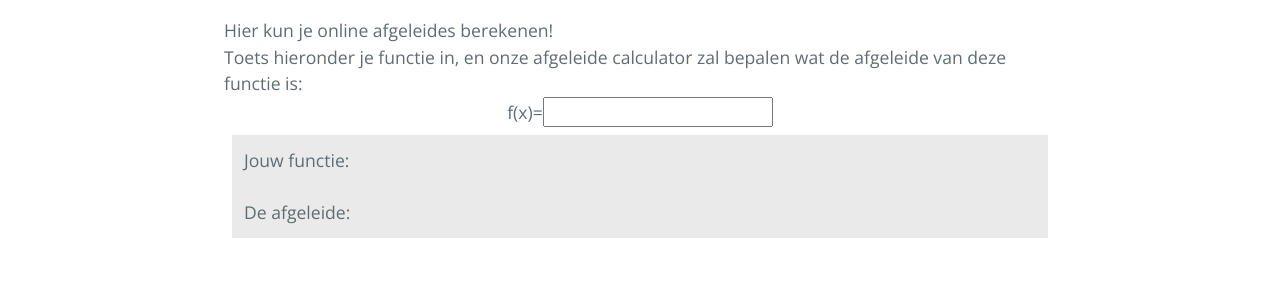
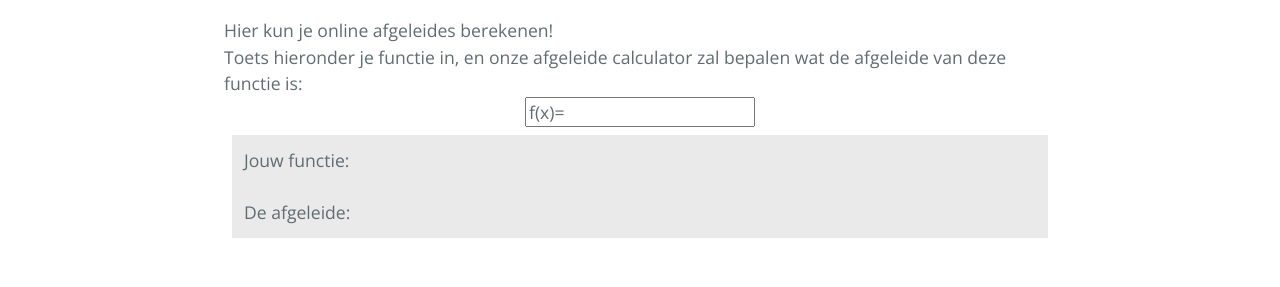
Before and after one commit to wiskundevragen/wiskundevragen.github.io, a Jekyll site: the page built from afgeleides/afgeleide-calculator.html, in a window 1280 px wide. Shown: the part 543-830 px from the top of the page. Built offline with Jekyll 4.4.1, drawn with Linux system fonts in a browser that asks for light colours.

Commit message:
error handling

```diff
--- a/afgeleides/afgeleide-calculator.html
+++ b/afgeleides/afgeleide-calculator.html
@@ -7,7 +7,7 @@
 Hier kun je online afgeleides berekenen!<br>Toets hieronder je functie in, en onze afgeleide calculator zal bepalen wat
 de afgeleide van deze functie is:
 <center>
-	f(x)=<input id='src-functie' /><br>
+	<input id='src-functie' value='f(x)=' /><br>
 </center>
 <div style='margin: 8px; background: #eaeaea; padding: 12px;'>
 	Jouw functie:&nbsp;&nbsp;<span id='parsed-function'></span><br><br>
```
Also changed, not shown: other parts of afgeleides/afgeleide-calculator.html (+3 -0 lines).
